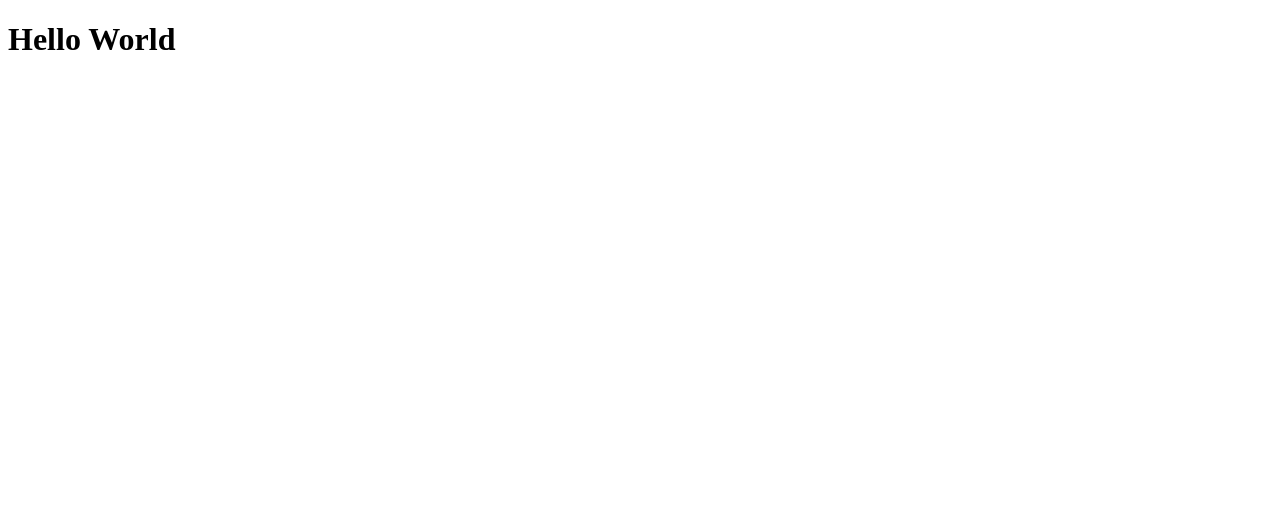
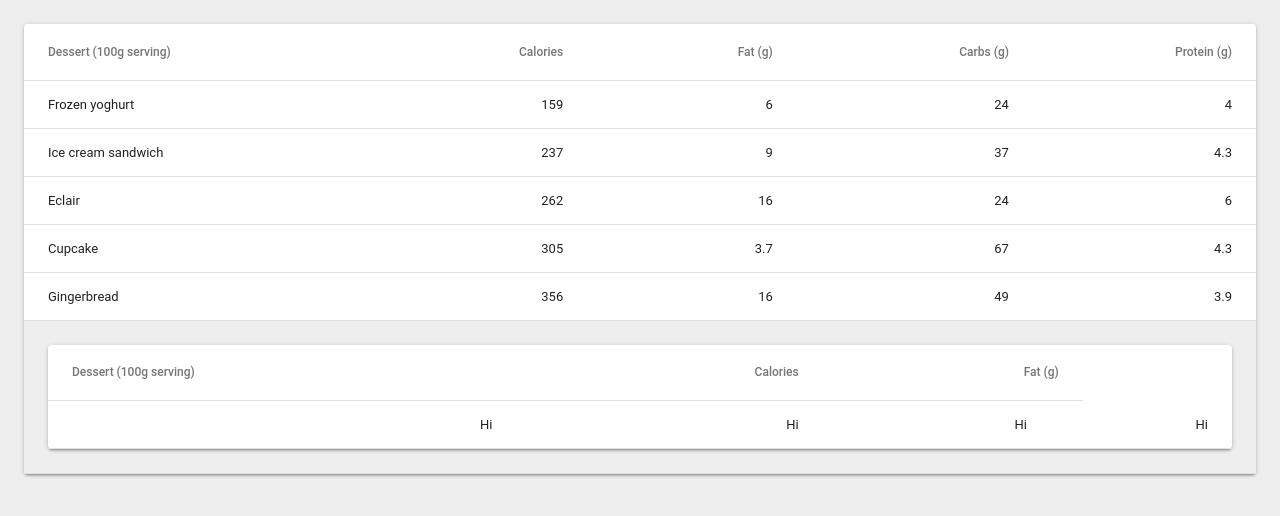
Before and after one commit to fidelman/ataccama, a React (Create React App) app: page / in a window 1280 px wide. Shown: the top 516 px of the page. Built offline with nearby package versions, Linux system fonts and the light colour scheme.

Commit message:
create dump Table components

```diff
--- a/package.json
+++ b/package.json
@@ -3,9 +3,11 @@
   "version": "0.1.0",
   "private": true,
   "dependencies": {
+    "@material-ui/core": "^3.9.2",
     "react": "^16.8.4",
     "react-dom": "^16.8.4",
-    "react-scripts": "2.1.8"
+    "react-scripts": "2.1.8",
+    "styled-components": "^4.1.3"
   },
   "scripts": {
     "start": "react-scripts start",
--- a/src/App.js
+++ b/src/App.js
@@ -1,7 +1,18 @@
-import React, { Component } from 'react'
-class App extends Component {
-  render() {
-    return <h1>Hello World</h1>
-  }
+import React from 'react'
+import CssBaseline from '@material-ui/core/CssBaseline'
+import TableContainer from './components/TableContainer'
+import GlobalStyle, { Container } from './globalStyles'
+
+function App() {
+  return (
+    <>
+      <CssBaseline />
+      <GlobalStyle />
+      <Container>
+        <TableContainer />
+      </Container>
+    </>
+  )
 }
+
 export default App
--- /dev/null
+++ b/src/components/TableContainer.js
@@ -0,0 +1,87 @@
+import React from 'react'
+import Table from '@material-ui/core/Table'
+import TableBody from '@material-ui/core/TableBody'
+import TableCell from '@material-ui/core/TableCell'
+import TableHead from '@material-ui/core/TableHead'
+import TableRow from '@material-ui/core/TableRow'
+import Paper from '@material-ui/core/Paper'
+import { withStyles } from '@material-ui/core/styles'
+import { Container } from '../globalStyles'
+
+const styles = {
+  cell: {
+    padding: '0 !important' // by default it has padding with 11 priority points (class just 10)
+  }
+}
+
+function TableContainer({ classes }) {
+  let id = 0
+  function createData(name, calories, fat, carbs, protein) {
+    id += 1
+    return { id, name, calories, fat, carbs, protein }
+  }
+
+  const rows = [
+    createData('Frozen yoghurt', 159, 6.0, 24, 4.0),
+    createData('Ice cream sandwich', 237, 9.0, 37, 4.3),
+    createData('Eclair', 262, 16.0, 24, 6.0),
+    createData('Cupcake', 305, 3.7, 67, 4.3),
+    createData('Gingerbread', 356, 16.0, 49, 3.9)
+  ]
+
+  return (
+    <Paper>
+      <Table>
+        <TableHead>
+          <TableRow>
+            <TableCell>Dessert (100g serving)</TableCell>
+            <TableCell align="right">Calories</TableCell>
+            <TableCell align="right">Fat (g)</TableCell>
+            <TableCell align="right">Carbs (g)</TableCell>
+            <TableCell align="right">Protein (g)</TableCell>
+          </TableRow>
+        </TableHead>
+        <TableBody>
+          {rows.map((row) => (
+            <TableRow key={row.id}>
+              <TableCell component="th" scope="row">
+                {row.name}
+              </TableCell>
+              <TableCell align="right">{row.calories}</TableCell>
+              <TableCell align="right">{row.fat}</TableCell>
+              <TableCell align="right">{row.carbs}</TableCell>
+              <TableCell align="right">{row.protein}</TableCell>
+            </TableRow>
+          ))}
+          <TableRow>
+            <TableCell className={classes.cell} colSpan={5}>
+              <Container>
+                <Paper>
+                  <Table>
+                    <TableHead>
+                      <TableRow>
+                        <TableCell>Dessert (100g serving)</TableCell>
+                        <TableCell align="right">Calories</TableCell>
+                        <TableCell align="right">Fat (g)</TableCell>
+                      </TableRow>
+                    </TableHead>
+                    <TableBody>
+                      <TableRow>
+                        <TableCell align="right">Hi</TableCell>
+                        <TableCell align="right">Hi</TableCell>
+                        <TableCell align="right">Hi</TableCell>
+                        <TableCell align="right">Hi</TableCell>
+                      </TableRow>
+                    </TableBody>
+                  </Table>
+                </Paper>
+              </Container>
+            </TableCell>
+          </TableRow>
+        </TableBody>
+      </Table>
+    </Paper>
+  )
+}
+
+export default withStyles(styles)(TableContainer)
--- /dev/null
+++ b/src/globalStyles.js
@@ -0,0 +1,16 @@
+import styled, { createGlobalStyle } from 'styled-components'
+
+export default createGlobalStyle`
+  html,
+  body,
+  #root {
+    height: 100%;
+  }
+`
+
+export const Container = styled.div`
+  width: 100%;
+  min-height: 100%;
+  background: #eee;
+  padding: 24px;
+`
```
Also changed, not shown: 1 other file (tests, documents, lock files or other folders).
